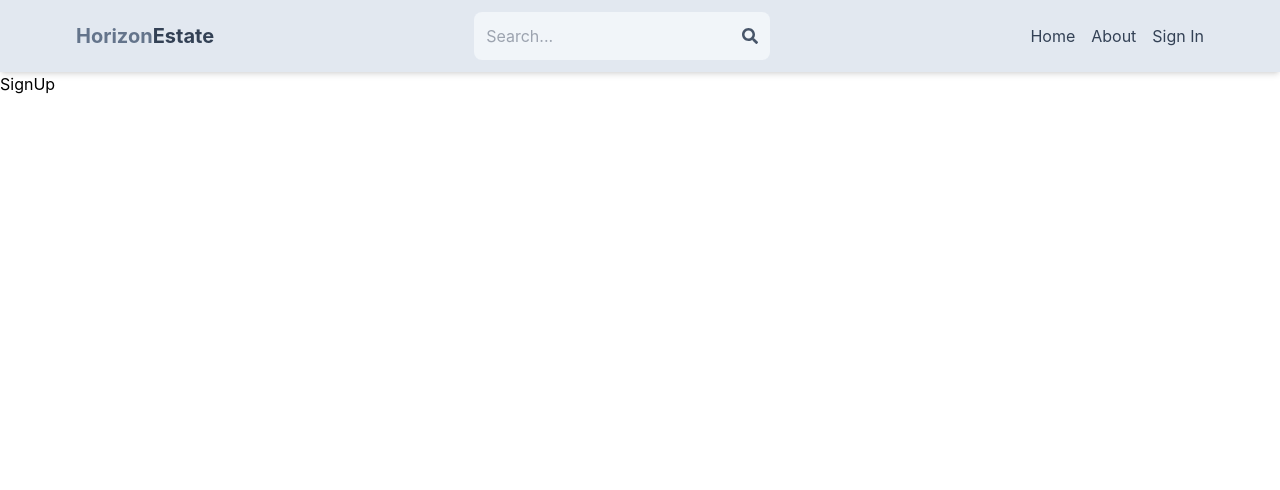
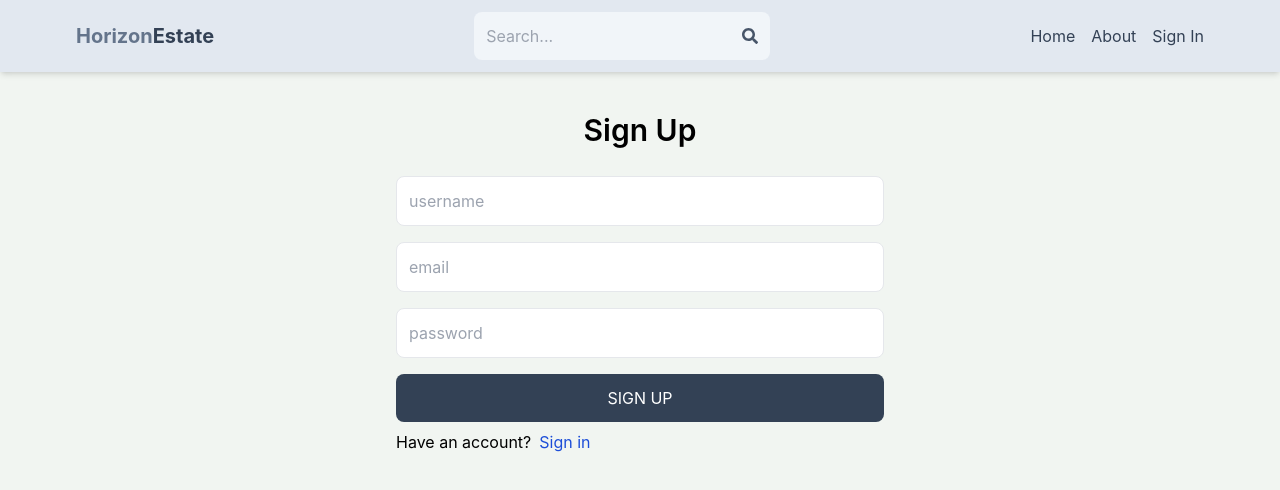
Before and after one commit to Hrishikesh9874/Real-Estate-Portal---MERN, a React (Create React App) app in the folder client/: page /sign-up in a window 1280 px wide. Shown: the top 490 px of the page. Built offline with nearby package versions, Linux system fonts and the light colour scheme.

Commit message:
Completed Sign-Up page UI

```diff
--- a/client/src/index.css
+++ b/client/src/index.css
@@ -16,3 +16,7 @@
 @tailwind base;
 @tailwind components;
 @tailwind utilities;
+
+body{
+  background-color: rgb(241, 245, 241);
+}
--- a/client/src/pages/SignUp.js
+++ b/client/src/pages/SignUp.js
@@ -1,7 +1,26 @@
-import React from 'react'
+import React from 'react';
+import {Link} from 'react-router-dom';
 
 export default function SignUp() {
   return (
-    <div>SignUp</div>
+    <div className='p-3 max-w-lg mx-auto'>
+
+      <h1 className='text-3xl text-center font-semibold my-7'>Sign Up</h1>
+
+      <form className='flex flex-col gap-4'>
+        <input type="text" placeholder='username' className='border p-3 rounded-lg' id='username'/>
+        <input type="email" placeholder='email' className='border p-3 rounded-lg' id='email'/>
+        <input type="password" placeholder='password' className='border p-3 rounded-lg' id='password'/>
+        <button className='bg-slate-700 text-white p-3 rounded-lg uppercase hover:opacity-95 disabled:opacity-80'>Sign Up</button>
+      </form>
+
+      <div className='flex gap-2 mt-2'>
+        <p>Have an account?</p>
+        <Link to={'/sign-in'}>
+          <span className='text-blue-700'>Sign in</span>
+        </Link>
+      </div>
+
+    </div>
   )
 }
```
